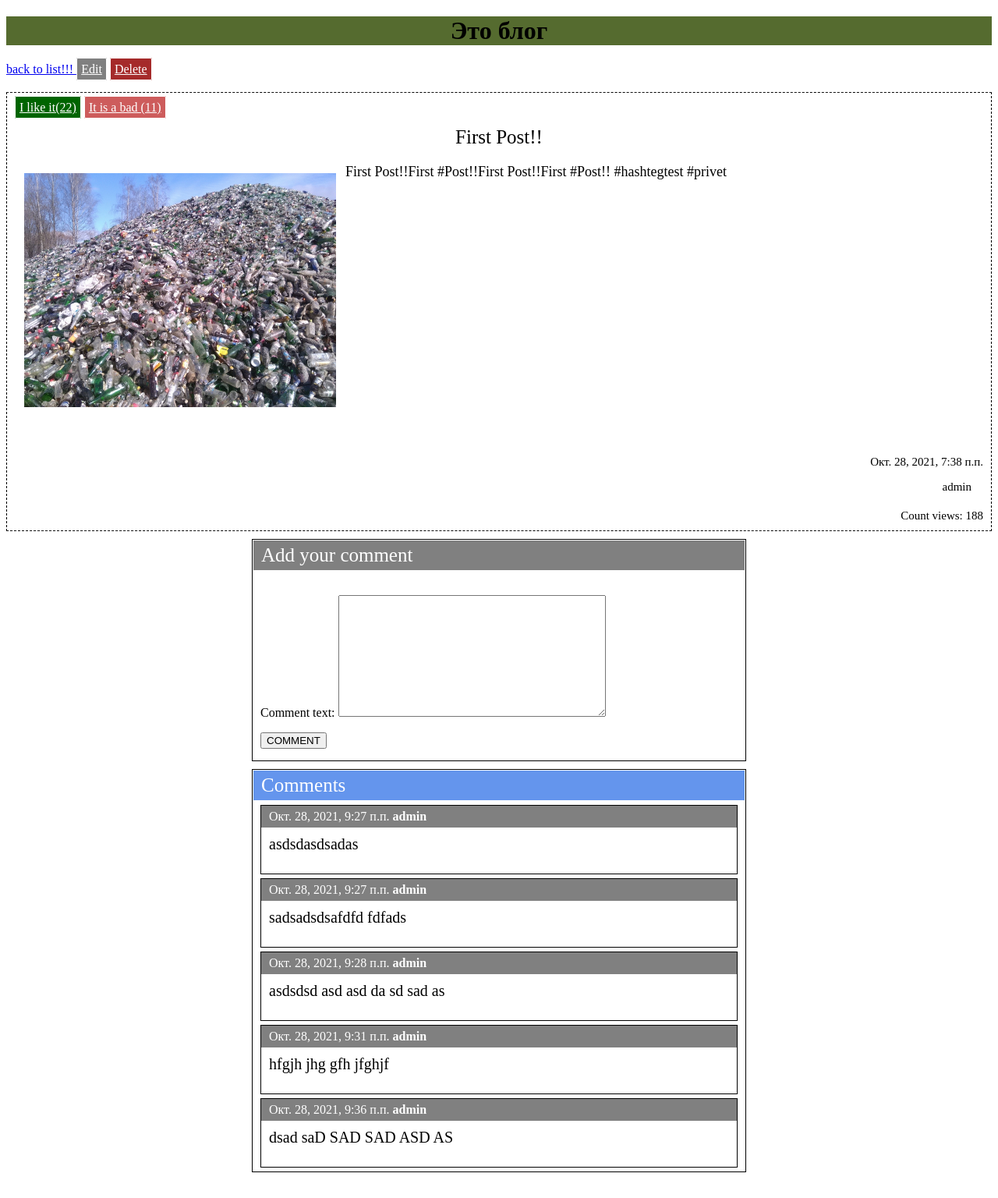
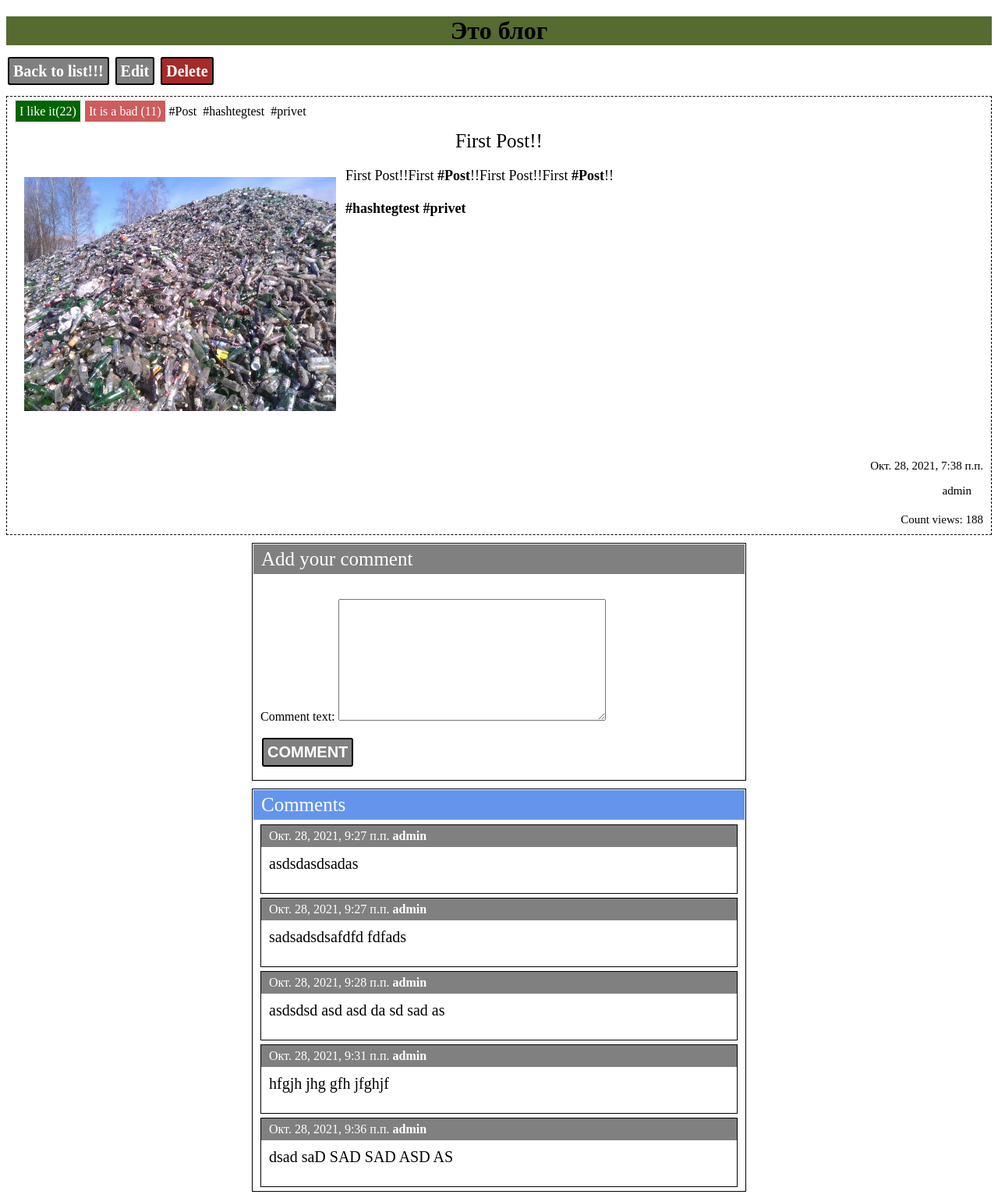
Before and after one commit to Fisherusby/blog, a Django app: page /post/post_detail/1 in a window 1280 px wide. Shown: the whole page at 78% size. Before the commit the page ends 1503 px from the top, so only its background shows below. Run offline with Django 3.2, Linux system fonts and the light colour scheme; data comes from the database, SQL or seed files in the repository; both versions use the stored data as it was after the commit.

Commit message:
add hashtag

```diff
--- a/blog/models.py
+++ b/blog/models.py
@@ -1,5 +1,12 @@
 from django.db import models
 from django.contrib.auth.models import User
+
+
+class Hashtag(models.Model):
+    tag = models.CharField(max_length=64, unique=True)
+
+    def __str__(self):
+        return self.tag
 
 
 class Post(models.Model):
@@ -12,6 +19,28 @@
     like = models.PositiveIntegerField(default=0)
     dislike = models.PositiveIntegerField(default=0)
     public = models.BooleanField(default=False)
+    hashtags = models.ManyToManyField(Hashtag, related_name='posts')
+
+    def find_hashtags(self):
+        tmp = self.text
+        for sep in '.!-,?':
+            tmp = tmp.replace(sep, ' ')
+
+        tags = [tag for tag in tmp.split() if tag.startswith('#') and len(tag) > 1]
+
+        ob_tags = []
+        for tag in tags:
+            obj, create = Hashtag.objects.get_or_create(tag=tag)
+            ob_tags.append(obj)
+        self.hashtags.set(ob_tags)
+
+    def html_hashtag(self):
+        tags = self.hashtags.all()
+        result = self.text
+        for tag in tags:
+            result = result.replace(tag.tag, f'<b class="hashtag">{tag.tag}</b>')
+        result = result.replace('\n', '<br>')
+        return result
 
     def __str__(self):
         return f'{self.title} ({self.created_date})'
@@ -21,4 +50,4 @@
     comment_text = models.TextField()
     created_date = models.DateTimeField(auto_now_add=True)
     author = models.ForeignKey(User, on_delete=models.CASCADE)
-    post = models.ForeignKey(Post, on_delete=models.CASCADE)
+    post = models.ForeignKey(Post, on_delete=models.CASCADE, related_name='comments')
--- a/blog/static/css/style.css
+++ b/blog/static/css/style.css
@@ -1,5 +1,44 @@
+a{
+    text-decoration: none;
+}
+
 .btn {
-    border: 1px solid;
+    border:  2px solid black;
     border-radius: 3px;
     padding: 5px;
+    background-color: gray;
+    color: white;
+    font-style: inherit;
+    font-size: 20px;
+    font-weight: bold;
+    margin: 2px;
 }
+
+.del {
+    background-color: brown;
+}
+
+.btn:hover{
+    background: darkolivegreen;
+}
+
+.menublock{
+    margin: 15px 5px;
+    padding: 2px;
+}
+
+.like{
+    border: 1px solid;
+    background-color: darkgreen;
+    border-radius: 2px;
+    padding: 5px;
+    color: white;
+}
+
+.dis{
+    background-color: indianred;
+}
+
+.like:hover{
+    background: darkolivegreen;
+}
--- a/blog/templates/blog/post_add.html
+++ b/blog/templates/blog/post_add.html
@@ -5,7 +5,7 @@
         <h2>Add new post</h2>
         <form method="POST" class="post-form" enctype="multipart/form-data">{% csrf_token %}
             {{form.as_p}}
-            <button type="submit">ADD</button>
+            <button class="btn" type="submit">ADD</button>
         </form>
     </div>
 {% endblock %}
--- a/blog/templates/blog/post_deteil.html
+++ b/blog/templates/blog/post_deteil.html
@@ -2,20 +2,20 @@
 
 
 {% block content %}
-
-
-<div>
-    <a href="{% url 'posts_list' %}"> back to list!!! </a>
-           <a href="{% url 'edit_post' post_pk=post.pk %}" style="border: 1px solid; background-color: gray;border-radius: 2px; padding: 5px; color: white">Edit</a>
-            <a href="{% url 'del_post' post_pk=post.pk %}" style="border: 1px solid; background-color: brown;border-radius: 2px; padding: 5px; color: white">Delete</a>
-
-</div>
-
-
+    <div>
+        <a class="btn" href="{% url 'posts_list' %}">Back to list!!!</a>
+        <a class="btn" href="{% url 'edit_post' post_pk=post.pk %}">Edit</a>
+        <a class="btn del" href="{% url 'del_post' post_pk=post.pk %}">Delete</a>
+    </div>
 
     <div style="border:1px dashed; margin-top: 20px; padding: 10px; ">
-         <a href="{% url 'post_like' post_pk=post.pk %}" style="border: 1px solid; background-color: darkgreen;border-radius: 2px; padding: 5px; color: white">I like it({{post.like}})</a>
-         <a href="{% url 'post_dislike' post_pk=post.pk %}" style="border: 1px solid; background-color: indianred;border-radius: 2px; padding: 5px; color: white">It is a bad ({{post.dislike}})</a>
+        <div>
+        <a class="like" href="{% url 'post_like' post_pk=post.pk %}">I like it({{post.like}})</a>
+        <a class="like dis" href="{% url 'post_dislike' post_pk=post.pk %}">It is a bad ({{post.dislike}})</a>
+        {% for hashtag in post.hashtags_lst %}
+                {{hashtag}}&nbsp;
+        {% endfor %}
+        </div>
         <div style="text-align: center; font-size: 25px; margin: 15px 15px 20px 15px;">
             {{post.title}}
         </div>
@@ -26,8 +26,14 @@
                 {% else %}
                     <img src="/media/images/default/nophoto.png" style="margin: 12px; border: 0px; float: left;  max-width: 400px; max-height: 300px;">
                 {% endif %}
+            <p>
+                {% autoescape off %}
+                    {{post.html_hashtag}}
+                {% endautoescape %}
+            </p>
+            <p>
 
-            {{post.text}}
+            </p>
             <div style="clear:both;"></div>
         </div>
 
@@ -44,7 +50,6 @@
 
         <div style="text-align: right; font-size: 15px;">
             Count views: {{post.count_view}}
-
         </div>
     </div>
 
@@ -53,10 +58,11 @@
         <div style="padding: 10px 10px; margin: 5px 0px">
             <form method="post">{% csrf_token %}
                 {{comment_form.as_p}}
-                <button type="submit">COMMENT</button>
+                <button class="btn" type="submit">COMMENT</button>
             </form>
         </div>
     </div>
+
     <div style="border: 1px solid; margin: 10px 0px; width: 50%; margin: 0 auto">
         <div  style="border: 1px solid; padding: 5px 10px; background-color: cornflowerblue; color: white; font-size: 25px">Comments</div>
         {% for comment in comments%}
--- a/blog/templates/blog/post_edit.html
+++ b/blog/templates/blog/post_edit.html
@@ -5,7 +5,7 @@
         <h2>Add new post</h2>
         <form method="POST" class="post-form" enctype="multipart/form-data">{% csrf_token %}
             {{form.as_p}}
-            <button type="submit">UPDATE</button>
+            <button class="btn" type="submit">UPDATE</button>
         </form>
     </div>
 {% endblock %}
--- a/blog/views.py
+++ b/blog/views.py
@@ -7,13 +7,13 @@
 
 def posts_list(request):
     posts = Post.objects.filter(public=True)
-
     return render(request, "blog/posts_list.html", {'posts': posts})
 
 
 def posts_list_dr(request):
     posts = Post.objects.filter(public=False)
-
+    for post in posts:
+        post.hashtags_lst = post.hashtags.all()
     return render(request, "blog/posts_list.html", {'posts': posts})
 
 
@@ -30,6 +30,8 @@
     else:
         post.count_view += 1
         post.save()
+        post.hashtags_lst = post.hashtags.all()
+       # post.html_text = post.html_hashtag
 
     comment_form = CommentForm()
     comments = Comment.objects.filter(post=post_pk)
@@ -42,8 +44,10 @@
         form = PostForm(request.POST, request.FILES)
         if form.is_valid():
             post = form.save(commit=False)
+
             post.author = request.user
             post.save()
+            post.find_hashtags()
             return redirect('post_detail', post_pk=post.pk)
     else:
         form = PostForm()
@@ -65,6 +69,7 @@
         form = PostForm(request.POST, request.FILES, instance=post)
         if form.is_valid():
             post = form.save(commit=False)
+            post.find_hashtags()
             post.save()
             return redirect('post_detail', post_pk=post.pk)
     else:
```
Also changed, not shown: blog/templates/blog/posts_list.html (+10 -5 lines), db.sqlite3.
